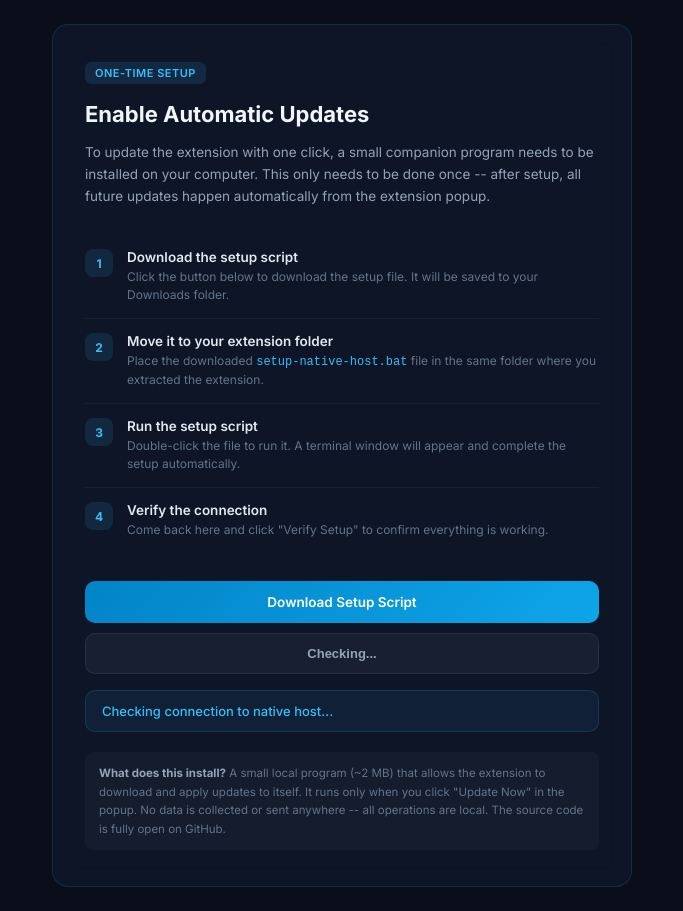
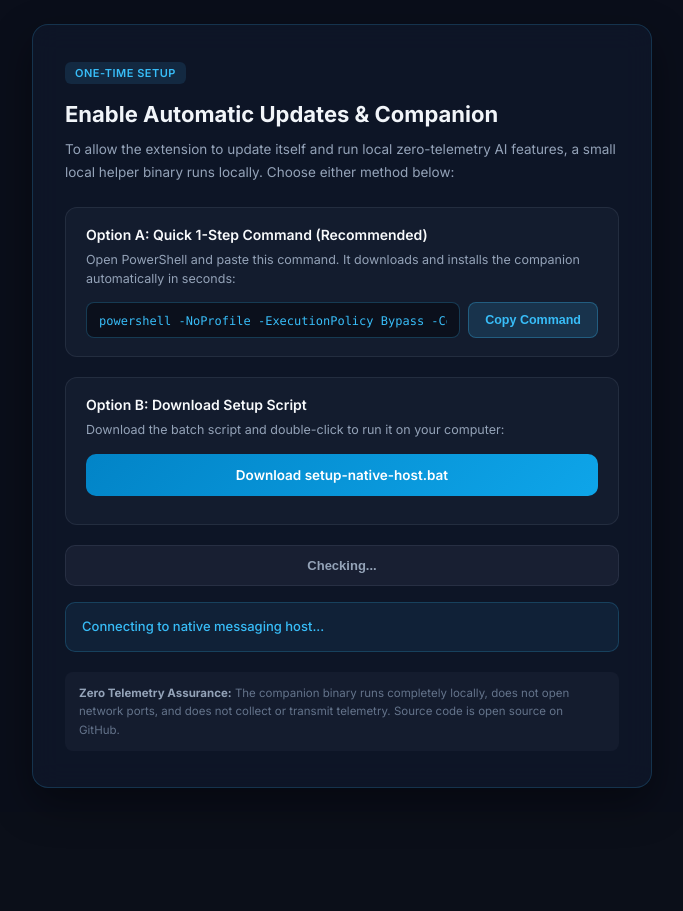
Before and after one commit to wachanga173/aibrowser, a browser extension: page extension/src/ui/setup/index.html in a window 1280 px wide. Both pictures are taken after a click on the button "Verify Setup". Shown: the whole page, without its empty margins (298-981 px from the left). After the commit the page ends 812 px from the top, so only its background shows below. Drawn offline with Linux system fonts and the light colour scheme; files that its build step writes are made by us from their sources.

Commit message:
feat(setup): add auto-detection polling, smart directory scanning, and quick powershell install command

```diff
--- a/extension/src/ui/setup/index.html
+++ b/extension/src/ui/setup/index.html
@@ -3,7 +3,7 @@
 <head>
   <meta charset="UTF-8">
   <meta name="viewport" content="width=device-width, initial-scale=1.0">
-  <title>Privacy AI Guard - Auto-Update Setup</title>
+  <title>Privacy AI Guard - One-Time Companion Setup</title>
   <link rel="stylesheet" href="../../../design-system/tokens.css">
   <style>
     * { margin: 0; padding: 0; box-sizing: border-box; }
@@ -20,16 +20,17 @@
     }
 
     .setup-container {
-      max-width: 580px;
+      max-width: 620px;
       width: 100%;
     }
 
     .setup-card {
       background: rgba(15, 23, 42, 0.85);
-      border: 1px solid rgba(56, 189, 248, 0.15);
+      border: 1px solid rgba(56, 189, 248, 0.18);
       border-radius: 16px;
       padding: 36px 32px;
-      backdrop-filter: blur(12px);
+      backdrop-filter: blur(14px);
+      box-shadow: 0 16px 40px rgba(0, 0, 0, 0.4);
     }
 
     .setup-badge {
@@ -49,7 +50,7 @@
       font-size: 22px;
       font-weight: 700;
       color: #f1f5f9;
-      margin-bottom: 12px;
+      margin-bottom: 10px;
       line-height: 1.3;
     }
 
@@ -57,57 +58,67 @@
       font-size: 13.5px;
       color: #94a3b8;
       line-height: 1.65;
-      margin-bottom: 28px;
+      margin-bottom: 24px;
     }
 
-    .steps-list {
-      list-style: none;
-      counter-reset: step-counter;
-      margin-bottom: 28px;
+    /* Option tabs / sections */
+    .option-box {
+      background: rgba(30, 41, 59, 0.4);
+      border: 1px solid rgba(148, 163, 184, 0.12);
+      border-radius: 12px;
+      padding: 18px 20px;
+      margin-bottom: 20px;
     }
 
-    .step-item {
-      counter-increment: step-counter;
-      display: flex;
-      align-items: flex-start;
-      gap: 14px;
-      padding: 14px 0;
-      border-bottom: 1px solid rgba(148, 163, 184, 0.08);
+    .option-title {
+      font-size: 14px;
+      font-weight: 600;
+      color: #f8fafc;
+      margin-bottom: 8px;
     }
 
-    .step-item:last-child {
-      border-bottom: none;
+    .option-desc {
+      font-size: 12.5px;
+      color: #94a3b8;
+      line-height: 1.5;
+      margin-bottom: 14px;
     }
 
-    .step-number {
-      flex-shrink: 0;
-      width: 28px;
-      height: 28px;
+    .cmd-wrapper {
       display: flex;
+      gap: 8px;
       align-items: center;
-      justify-content: center;
-      background: rgba(56, 189, 248, 0.12);
-      color: #38bdf8;
-      font-size: 12px;
-      font-weight: 700;
-      border-radius: 8px;
+      margin-top: 10px;
     }
 
-    .step-content {
+    .cmd-input {
       flex: 1;
+      background: rgba(10, 14, 26, 0.8);
+      border: 1px solid rgba(56, 189, 248, 0.25);
+      border-radius: 8px;
+      color: #38bdf8;
+      padding: 10px 12px;
+      font-family: 'Consolas', 'Courier New', monospace;
+      font-size: 12px;
+      outline: none;
     }
 
-    .step-label {
-      font-size: 13.5px;
+    .btn-copy {
+      flex-shrink: 0;
+      padding: 10px 16px;
+      background: rgba(56, 189, 248, 0.15);
+      border: 1px solid rgba(56, 189, 248, 0.3);
+      color: #38bdf8;
+      font-size: 12.5px;
       font-weight: 600;
-      color: #e2e8f0;
-      margin-bottom: 3px;
+      border-radius: 8px;
+      cursor: pointer;
+      transition: all 0.2s ease;
     }
 
-    .step-detail {
-      font-size: 12px;
-      color: #64748b;
-      line-height: 1.5;
+    .btn-copy:hover {
+      background: rgba(56, 189, 248, 0.25);
+      color: #ffffff;
     }
 
     .btn-primary {
@@ -158,42 +169,40 @@
     }
 
     .btn-success {
-      background: linear-gradient(135deg, #059669, #10b981);
-    }
-
-    .btn-success:hover {
-      background: linear-gradient(135deg, #047857, #059669);
+      background: linear-gradient(135deg, #059669, #10b981) !important;
+      color: #ffffff !important;
       box-shadow: 0 4px 16px rgba(16, 185, 129, 0.25);
     }
 
     /* Status feedback */
     .verify-status {
       margin-top: 16px;
-      padding: 12px 16px;
+      padding: 14px 16px;
       border-radius: 10px;
       font-size: 13px;
       font-weight: 500;
       display: none;
+      line-height: 1.5;
     }
 
     .verify-status.success {
       display: block;
-      background: rgba(16, 185, 129, 0.1);
-      border: 1px solid rgba(16, 185, 129, 0.2);
+      background: rgba(16, 185, 129, 0.12);
+      border: 1px solid rgba(16, 185, 129, 0.3);
       color: #10b981;
     }
 
     .verify-status.error {
       display: block;
-      background: rgba(239, 68, 68, 0.1);
-      border: 1px solid rgba(239, 68, 68, 0.2);
+      background: rgba(239, 68, 68, 0.12);
+      border: 1px solid rgba(239, 68, 68, 0.3);
       color: #ef4444;
     }
 
     .verify-status.checking {
       display: block;
       background: rgba(56, 189, 248, 0.08);
-      border: 1px solid rgba(56, 189, 248, 0.15);
+      border: 1px solid rgba(56, 189, 248, 0.2);
       color: #38bdf8;
     }
 
@@ -216,45 +225,29 @@
   <div class="setup-container">
     <div class="setup-card">
       <div class="setup-badge">One-Time Setup</div>
-      <h1 class="setup-title">Enable Automatic Updates</h1>
+      <h1 class="setup-title">Enable Automatic Updates & Companion</h1>
       <p class="setup-desc">
-        To update the extension with one click, a small companion program needs to be installed on your computer. This only needs to be done once -- after setup, all future updates happen automatically from the extension popup.
+        To allow the extension to update itself and run local zero-telemetry AI features, a small local helper binary runs locally. Choose either method below:
       </p>
 
-      <ol class="steps-list">
-        <li class="step-item">
-          <div class="step-number">1</div>
-          <div class="step-content">
-            <div class="step-label">Download the setup script</div>
-            <div class="step-detail">Click the button below to download the setup file. It will be saved to your Downloads folder.</div>
-          </div>
-        </li>
-        <li class="step-item">
-          <div class="step-number">2</div>
-          <div class="step-content">
-            <div class="step-label">Move it to your extension folder</div>
-            <div class="step-detail">Place the downloaded <code style="color: #38bdf8;">setup-native-host.bat</code> file in the same folder where you extracted the extension.</div>
-          </div>
-        </li>
-        <li class="step-item">
-          <div class="step-number">3</div>
-          <div class="step-content">
-            <div class="step-label">Run the setup script</div>
-            <div class="step-detail">Double-click the file to run it. A terminal window will appear and complete the setup automatically.</div>
-          </div>
-        </li>
-        <li class="step-item">
-          <div class="step-number">4</div>
-          <div class="step-content">
-            <div class="step-label">Verify the connection</div>
-            <div class="step-detail">Come back here and click "Verify Setup" to confirm everything is working.</div>
-          </div>
-        </li>
-      </ol>
+      <!-- Quick PowerShell Setup -->
+      <div class="option-box">
+        <div class="option-title">Option A: Quick 1-Step Command (Recommended)</div>
+        <div class="option-desc">Open PowerShell and paste this command. It downloads and installs the companion automatically in seconds:</div>
+        <div class="cmd-wrapper">
+          <input id="cmdInput" class="cmd-input" type="text" readonly value="powershell -NoProfile -ExecutionPolicy Bypass -Command &quot;Invoke-Expression (Invoke-RestMethod 'https://raw.githubusercontent.com/wachanga173/aibrowser/main/scripts/install-native-host.ps1' -ErrorAction SilentlyContinue || (Invoke-WebRequest 'https://raw.githubusercontent.com/wachanga173/aibrowser/main/scripts/setup-native-host.bat' -OutFile setup.bat; .\setup.bat))&quot;">
+          <button id="copyCmdBtn" class="btn-copy" type="button">Copy Command</button>
+        </div>
+      </div>
 
-      <a id="downloadSetupBtn" href="https://github.com/wachanga173/aibrowser/releases/latest/download/setup-native-host.bat" class="btn-primary" download>
-        Download Setup Script
-      </a>
+      <!-- Manual Download Setup -->
+      <div class="option-box">
+        <div class="option-title">Option B: Download Setup Script</div>
+        <div class="option-desc">Download the batch script and double-click to run it on your computer:</div>
+        <a id="downloadSetupBtn" href="https://raw.githubusercontent.com/wachanga173/aibrowser/main/scripts/setup-native-host.bat" class="btn-primary" download>
+          Download setup-native-host.bat
+        </a>
+      </div>
 
       <button id="verifySetupBtn" class="btn-secondary" type="button">
         Verify Setup
@@ -263,7 +256,7 @@
       <div id="verifyStatus" class="verify-status"></div>
 
       <div class="security-note">
-        <strong>What does this install?</strong> A small local program (~2 MB) that allows the extension to download and apply updates to itself. It runs only when you click "Update Now" in the popup. No data is collected or sent anywhere -- all operations are local. The source code is fully open on GitHub.
+        <strong>Zero Telemetry Assurance:</strong> The companion binary runs completely locally, does not open network ports, and does not collect or transmit telemetry. Source code is open source on GitHub.
       </div>
     </div>
   </div>
--- a/extension/src/ui/setup/setup.js
+++ b/extension/src/ui/setup/setup.js
@@ -1,45 +1,88 @@
 document.addEventListener('DOMContentLoaded', () => {
   const verifyBtn = document.getElementById('verifySetupBtn');
   const verifyStatus = document.getElementById('verifyStatus');
+  const copyCmdBtn = document.getElementById('copyCmdBtn');
+  const cmdInput = document.getElementById('cmdInput');
 
-  if (!verifyBtn || !verifyStatus) return;
+  let pollInterval = null;
+  let isVerified = false;
 
-  verifyBtn.addEventListener('click', () => {
-    verifyStatus.className = 'verify-status checking';
-    verifyStatus.textContent = 'Checking connection to native host...';
-    verifyBtn.disabled = true;
-    verifyBtn.textContent = 'Checking...';
+  function setStatus(type, message) {
+    if (!verifyStatus) return;
+    verifyStatus.className = `verify-status ${type}`;
+    verifyStatus.textContent = message;
+    verifyStatus.style.display = 'block';
+  }
+
+  function checkConnection(isManual = false) {
+    if (isVerified) return;
 
     if (typeof chrome === 'undefined' || !chrome.runtime || !chrome.runtime.sendMessage) {
-      verifyBtn.disabled = false;
-      verifyStatus.className = 'verify-status error';
-      verifyStatus.textContent = 'Extension context not available. Please ensure the extension is installed and open this page from the extension.';
-      verifyBtn.textContent = 'Verify Setup';
+      if (isManual) {
+        setStatus('error', 'Extension context not detected. If you opened this file directly, please open it via the extension popup or reload the extension at chrome://extensions.');
+      }
       return;
     }
 
+    if (isManual && verifyBtn) {
+      verifyBtn.disabled = true;
+      verifyBtn.textContent = 'Checking...';
+      setStatus('checking', 'Connecting to native messaging host...');
+    }
+
     chrome.runtime.sendMessage({ type: 'PING_NATIVE_HOST' }, (response) => {
-      verifyBtn.disabled = false;
+      if (verifyBtn && isManual) {
+        verifyBtn.disabled = false;
+        verifyBtn.textContent = 'Verify Setup';
+      }
 
       if (chrome.runtime.lastError) {
-        verifyStatus.className = 'verify-status error';
-        verifyStatus.textContent = 'Could not reach the extension background service. Please reload the extension from chrome://extensions and try again.';
-        verifyBtn.textContent = 'Verify Setup';
+        if (isManual) {
+          setStatus('error', 'Could not reach extension background service. Please reload the extension from chrome://extensions and try again.');
+        }
         return;
       }
 
       if (response && response.success) {
-        verifyStatus.className = 'verify-status success';
-        verifyStatus.textContent = 'Setup verified successfully! Automatic updates and native companion features are now active. You can close this tab.';
-        verifyBtn.textContent = 'Verified';
-        verifyBtn.className = 'btn-primary btn-success';
-        verifyBtn.onclick = () => window.close();
-      } else {
-        const errorDetail = (response && response.error) || 'Native host not responding.';
-        verifyStatus.className = 'verify-status error';
-        verifyStatus.textContent = `Setup not detected: ${errorDetail} Please ensure you ran the downloaded setup-native-host.bat script.`;
-        verifyBtn.textContent = 'Retry Verification';
+        isVerified = true;
+        if (pollInterval) clearInterval(pollInterval);
+
+        setStatus('success', 'Native Companion Host connected and verified! Automatic updates and offline intelligence are active.');
+        if (verifyBtn) {
+          verifyBtn.textContent = 'Verified (Ready)';
+          verifyBtn.className = 'btn-primary btn-success';
+          verifyBtn.disabled = false;
+          verifyBtn.onclick = () => window.close();
+        }
+      } else if (isManual) {
+        const errorDetail = (response && response.error) || 'Host not responding.';
+        setStatus('error', `Setup not detected: ${errorDetail} Run the setup script or copy the one-line command below.`);
       }
     });
-  });
+  }
+
+  if (verifyBtn) {
+    verifyBtn.addEventListener('click', () => {
+      checkConnection(true);
+    });
+  }
+
+  if (copyCmdBtn && cmdInput) {
+    copyCmdBtn.addEventListener('click', () => {
+      navigator.clipboard.writeText(cmdInput.value).then(() => {
+        copyCmdBtn.textContent = 'Copied to Clipboard';
+        setTimeout(() => {
+          copyCmdBtn.textContent = 'Copy Command';
+        }, 2500);
+      });
+    });
+  }
+
+  // Initial check & auto-poll every 2.5 seconds
+  checkConnection(false);
+  pollInterval = setInterval(() => {
+    if (!isVerified) {
+      checkConnection(false);
+    }
+  }, 2500);
 });
--- a/updates.xml
+++ b/updates.xml
@@ -1,6 +1,6 @@
 <?xml version='1.0' encoding='UTF-8'?>
 <gupdate xmlns='http://www.google.com/update2/response' protocol='2.0'>
   <app appid='privacy_ai_guard_extension_id'>
-    <updatecheck codebase='https://github.com/wachanga173/aibrowser/releases/latest/download/chrome-extension.zip' version='1.0.49' />
+    <updatecheck codebase='https://github.com/wachanga173/aibrowser/releases/latest/download/chrome-extension.zip' version='1.0.0' />
   </app>
 </gupdate>
```
Also changed, not shown: 1 other file.
